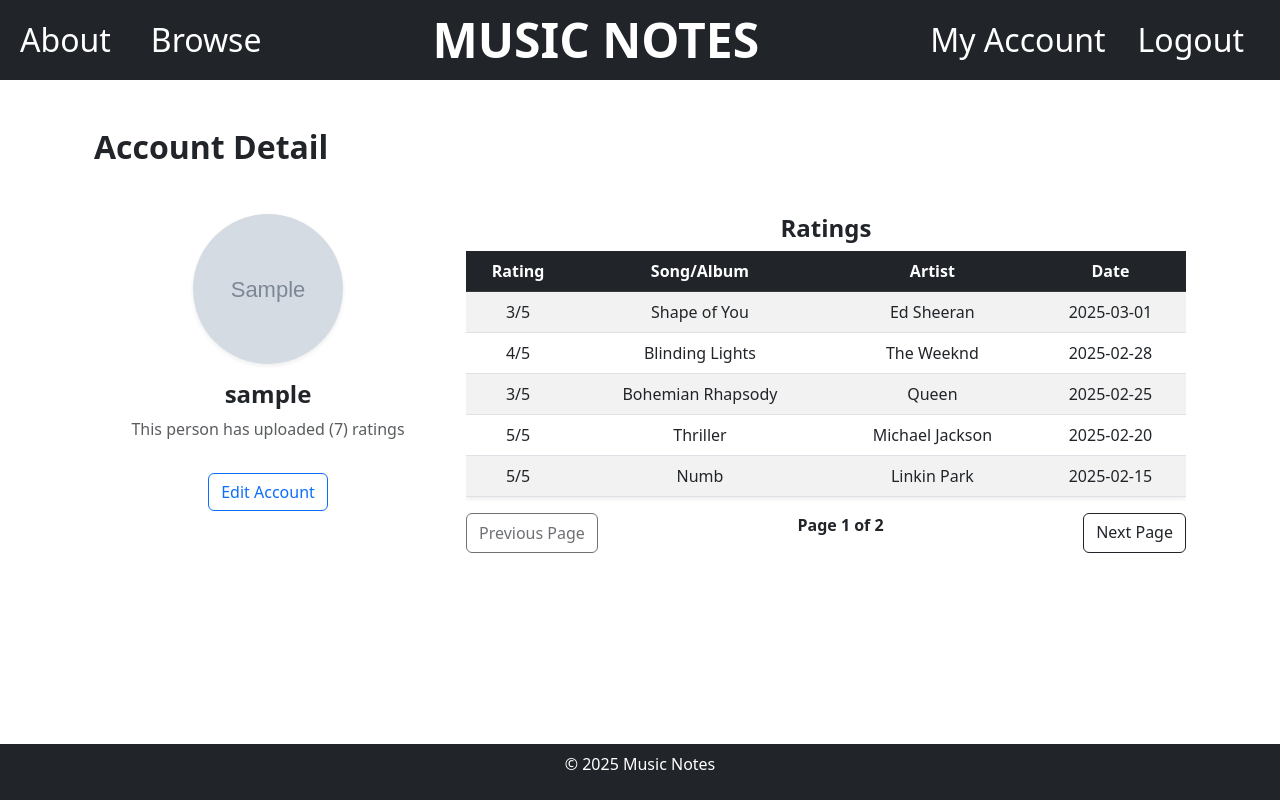
After one commit to Fintani/MusicNotes, a Django app: page /music_notes/account/ in a window 1280 px wide. The commit adds this page. Run offline with Django 3.2, Linux system fonts and the light colour scheme; a user stored in the database is signed in; tables that the repository leaves empty hold one stand-in row (values such as "Sample post"); grey boxes marked "Sample" are stand-in pictures.

Commit message:
Implemented 'account/' and 'account/edit'

```diff
--- a/music_notes/models.py
+++ b/music_notes/models.py
@@ -35,9 +35,7 @@ class Page(models.Model):
 
 class UserProfile(models.Model):
     user = models.OneToOneField(User, on_delete=models.CASCADE)
-
-    website = models.URLField(blank=True)
-    picture = models.ImageField(upload_to="profile_images", blank=True)
+    picture = models.ImageField(upload_to="profile_pictures/", blank=True, null=True)
 
     def __str__(self):
         return self.user.username
--- a/music_notes/urls.py
+++ b/music_notes/urls.py
@@ -16,4 +16,6 @@ urlpatterns = [
     path("logout/", views.user_logout, name="logout"),
     path('browse/', views.browse, name='browse'),
     path('search/', views.search, name='search'),
+    path('account/', views.account, name='account'),
+    path('account/edit/', views.edit_account, name='edit_account'),
     ]
--- a/music_notes/views.py
+++ b/music_notes/views.py
@@ -6,6 +6,11 @@ from django.contrib.auth import authenticate, login, logout
 from django.contrib.auth.decorators import login_required
 from django.http import HttpResponse
 from datetime import datetime
+from django.core.paginator import Paginator
+from .forms import EditAccountForm
+from django.contrib import messages
+from .models import UserProfile
+
 
 from music_notes.models import Category
 from music_notes.models import Page
@@ -167,6 +172,40 @@ def user_logout(request):
     logout(request)
     return redirect(reverse("music_notes:index"))
 
+@login_required
+def account(request):
+    page = request.GET.get('page', 1)
+    paginator = Paginator(RATINGS_DB, 5)
+    ratings = paginator.get_page(page)
+
+    context = {
+        "user": request.user,
+        "total_ratings": len(RATINGS_DB),
+        "ratings": ratings,
+    }
+    return render(request, "music_notes/account.html", context)
+
+
+@login_required
+def edit_account(request):
+    user_profile, created = UserProfile.objects.get_or_create(user=request.user)
+
+    if request.method == "POST":
+        form = EditAccountForm(request.POST, request.FILES, instance=request.user)
+        if form.is_valid():
+            form.save()
+
+            if "profile_picture" in request.FILES:
+                user_profile.picture = request.FILES["profile_picture"]
+                user_profile.save()
+
+            messages.success(request, "Your account has been updated successfully!")
+            return redirect("music_notes:account")
+    else:
+        form = EditAccountForm(instance=request.user)
+
+    return render(request, "music_notes/edit_account.html", {"form": form})
+
 def get_server_side_cookie(request, cookie, default_val=None):
     val = request.session.get(cookie)
     if not val:
@@ -190,10 +229,14 @@ def visitor_cookie_handler(request):
     request.session["visits"] = visits
 
 def search(request):
-    return render(request, "music_notes/search_results.html")   # This is jsut placeholder. Template not made yet.
+    return render(request, "music_notes/search_results.html")   # This is justt placeholder.
 
 
-#  THIS IS JUST FOR TEST. REPLACE IT WITH DATABASE QUERIES
+
+
+# THE ENTRIES BELOW ARE JUST FOR TESTING PURPOSES. REPLACE IT WITH REAL DATABASE QUERIES
+
+# INDEX PAGE
 POPULAR_SONGS = [
     {"title": "Song 1", "artist": "Artist A"},
     {"title": "Song 2", "artist": "Artist B"},
@@ -231,3 +274,14 @@ RECOMMENDED_SONGS = [
     {"title": "Recommended 3", "artist": "Artist O"},
     {"title": "Recommended 4", "artist": "Artist P"},
 ]
+
+# ACCOUNT PAGE
+RATINGS_DB = [
+    {"value": 3, "song_or_album": "Shape of You", "artist": "Ed Sheeran", "date": "2025-03-01"},
+    {"value": 4, "song_or_album": "Blinding Lights", "artist": "The Weeknd", "date": "2025-02-28"},
+    {"value": 3, "song_or_album": "Bohemian Rhapsody", "artist": "Queen", "date": "2025-02-25"},
+    {"value": 5, "song_or_album": "Thriller", "artist": "Michael Jackson", "date": "2025-02-20"},
+    {"value": 5, "song_or_album": "Numb", "artist": "Linkin Park", "date": "2025-02-15"},
+    {"value": 4, "song_or_album": "Someone Like You", "artist": "Adele", "date": "2025-02-10"},
+    {"value": 2, "song_or_album": "Old Town Road", "artist": "Lil Nas X", "date": "2025-02-05"},
+]
--- /dev/null
+++ b/templates/music_notes/account.html
@@ -0,0 +1,82 @@
+{% extends "music_notes/base.html" %}
+{% load static %}
+
+{% block title_block %}
+    My Account
+{% endblock %}
+
+{% block body_block %}
+<div class="container mt-4">
+    <h2 class="fw-bold mb-5">Account Detail</h2>
+
+    <div class="row mt-3">
+        <!-- Left Column: Profile Info -->
+        <div class="col-md-4 d-flex flex-column align-items-center">
+        <!-- Profile Picture -->
+        <img src="{{ user.userprofile.picture.url }}" alt="Profile Picture"
+            class="rounded-circle shadow-sm mb-3" style="width: 150px; height: 150px; object-fit: cover;">
+
+
+            <!-- Username -->
+            <h4 class="fw-bold">{{ user.username }}</h4>
+
+            <!-- Total Ratings Counter -->
+            <p class="text-muted">This person has uploaded ({{ total_ratings }}) ratings</p>
+
+            <!-- Edit Account Button -->
+            <a href="{% url 'music_notes:edit_account' %}" class="btn btn-outline-primary mt-3">Edit Account</a>
+
+        </div>
+
+        <!-- Ratings List -->
+        <div class="col-md-8">
+            <h4 class="fw-bold text-center">Ratings</h4>
+
+            <!-- Ratings Table -->
+            <div class="table-responsive">
+                <table class="table table-striped shadow-sm text-center">
+                    <thead class="table-dark">
+                        <tr>
+                            <th>Rating</th>
+                            <th>Song/Album</th>
+                            <th>Artist</th>
+                            <th>Date</th>
+                        </tr>
+                    </thead>
+                    <tbody>
+                        {% for rating in ratings %}
+                        <tr>
+                            <td>{{ rating.value }}/5</td>
+                            <td>{{ rating.song_or_album }}</td>
+                            <td>{{ rating.artist }}</td>
+                            <td>{{ rating.date }}</td>
+                        </tr>
+                        {% empty %}
+                        <tr>
+                            <td colspan="4" class="text-center text-muted">No ratings available</td>
+                        </tr>
+                        {% endfor %}
+                    </tbody>
+                </table>
+            </div>
+
+            <!-- Pagination -->
+            <div class="d-flex justify-content-between">
+                {% if ratings.has_previous %}
+                    <a href="?page={{ ratings.previous_page_number }}" class="btn btn-outline-dark">Previous Page</a>
+                {% else %}
+                    <button class="btn btn-outline-dark disabled">Previous Page</button>
+                {% endif %}
+
+                <p class="fw-bold">Page {{ ratings.number }} of {{ ratings.paginator.num_pages }}</p>
+
+                {% if ratings.has_next %}
+                    <a href="?page={{ ratings.next_page_number }}" class="btn btn-outline-dark">Next Page</a>
+                {% else %}
+                    <button class="btn btn-outline-dark disabled">Next Page</button>
+                {% endif %}
+            </div>
+        </div>
+    </div>
+</div>
+{% endblock %}
--- a/templates/music_notes/base.html
+++ b/templates/music_notes/base.html
@@ -38,6 +38,7 @@
                 <!-- Links to the right -->
                 <div class="navbar-nav ms-auto">
                     {% if user.is_authenticated %}
+                        <a class="nav-link text-white me-3 fs-2" href="{% url 'music_notes:account' %}">My Account</a>
                         <a class="nav-link text-white me-3 fs-2" href="{% url 'music_notes:logout' %}">Logout</a>
                     {% else %}
                         <a class="nav-link text-white me-3 fs-2" href="{% url 'music_notes:login' %}">Log In</a>
@@ -55,7 +56,7 @@
         </div>
 
         <!-- The bottom bar -->
-        <footer class="bg-dark text-white text-center py-3 mt-auto">
+        <footer class="bg-dark text-white text-center py-2 mt-auto">
             <p>&copy; 2025 Music Notes</p>
         </footer>
     </body>
```
Also changed, not shown: music_notes/forms.py (+20 -0 lines), templates/music_notes/edit_account.html (added, +29 -0 lines), media/profile_images/profile.png (added), static/images/default_profile.jpg (added).
